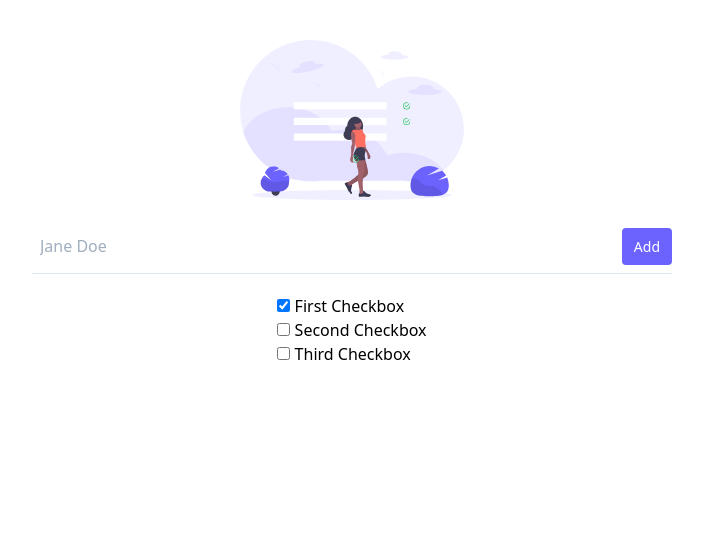
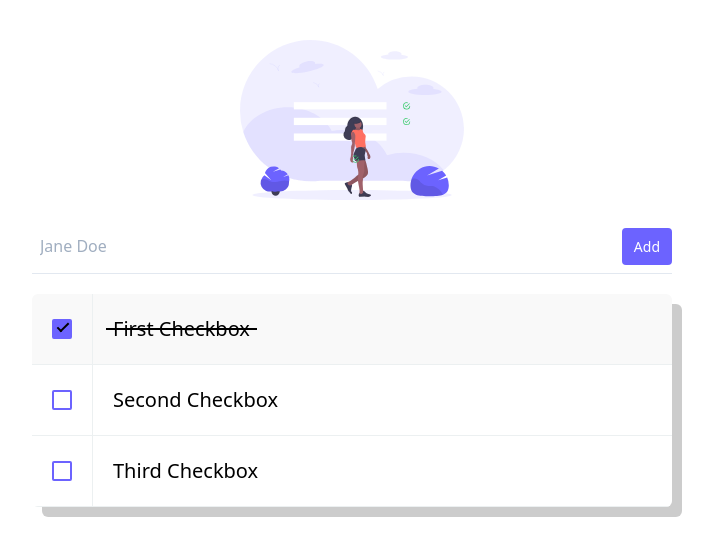
Before and after one commit to Asifm95/svelte-todo, a Svelte app: page / in a window 1280 px wide. Shown: the top 556 px of the page, without its empty margins (288-1001 px from the left). Built offline with nearby package versions, Linux system fonts and the light colour scheme.

Commit message:
style checkbox :lipstick:

```diff
--- a/src/main.css
+++ b/src/main.css
@@ -3,3 +3,96 @@
 @import 'tailwindcss/components';
 
 @import 'tailwindcss/utilities';
+
+.list {
+  display: flex;
+  flex-direction: column;
+  margin: 0;
+  padding: 0;
+  width: 100%;
+  background-color: #fff;
+  border-radius: 6px;
+  box-shadow: 10px 10px 0 0 rgba(0, 0, 0, 0.2);
+  list-style: none;
+  overflow: hidden;
+}
+
+.list .list-item {
+  margin: 0;
+  padding: 0;
+  border-bottom: 1px solid #ecf0f1;
+  position: relative;
+}
+
+.hidden-box {
+  position: absolute;
+  top: -9999px;
+  left: -9999px;
+  appearance: none;
+  opacity: 0;
+}
+
+.check--label {
+  font-size: 20px;
+  margin: 0;
+  display: flex;
+  flex-direction: row;
+  flex-wrap: nowrap;
+  justify-content: flex-start;
+  align-items: center;
+}
+.check--label-box {
+  display: flex;
+  align-self: center;
+  position: relative;
+  height: 20px;
+  width: 20px;
+  margin: 0 20px;
+  border: 2px solid #6c63ff;
+  border-radius: 2px;
+  cursor: pointer;
+}
+.check--label-text {
+  display: flex;
+  align-self: center;
+  position: relative;
+  cursor: pointer;
+  padding: 20px;
+  border-left: 1px solid #ecf0f1;
+}
+
+.check--label-text::after {
+  content: '';
+  display: block;
+  width: 0%;
+  height: 2px;
+  background-color: #000;
+  position: absolute;
+  top: 50%;
+  left: 7.5%;
+  transform: translateY(-50%);
+  transition: width 100ms ease-in-out;
+}
+.hidden-box:checked + .check--label {
+  background-color: #f9f9f9;
+}
+.hidden-box:checked + .check--label .check--label-box {
+  background-color: #6c63ff;
+}
+
+.hidden-box:checked + .check--label .check--label-box::after {
+  content: '';
+  display: block;
+  position: absolute;
+  top: -1px;
+  left: 6px;
+  width: 6px;
+  height: 12px;
+  border: solid #000;
+  border-width: 0 2px 2px 0;
+  transform: rotate(45deg);
+}
+
+.hidden-box:checked + .check--label .check--label-text::after {
+  width: 85%;
+}
```
